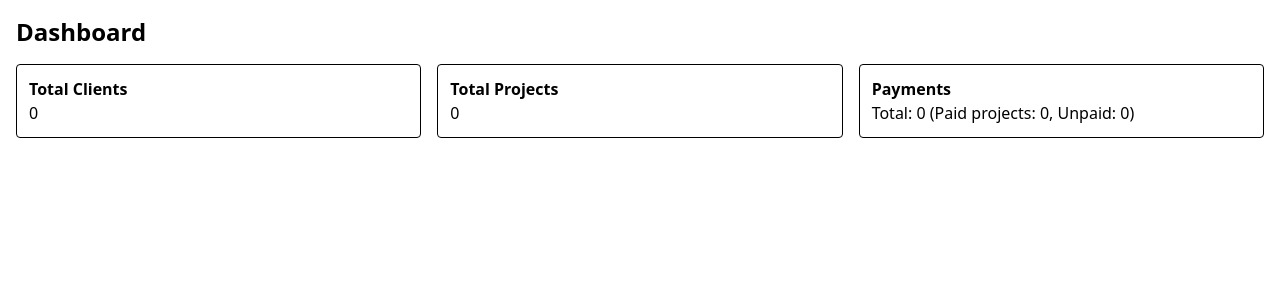
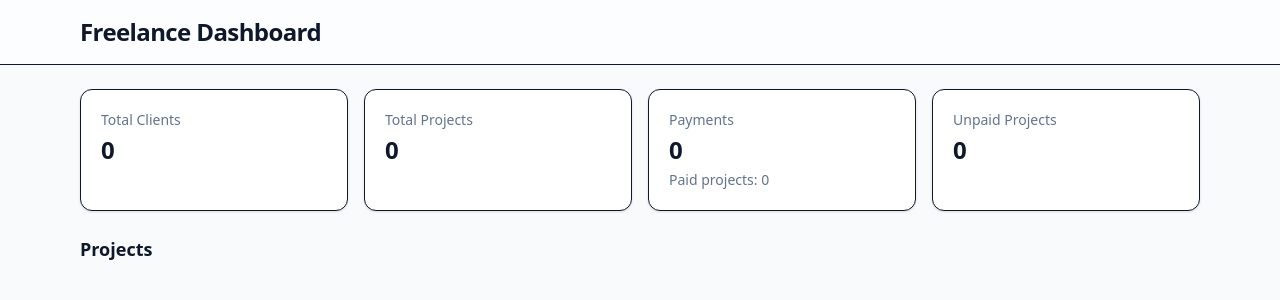
Before and after one commit to Boldecca/Dashboard-freelance, a React (Vite) app: page / in a window 1280 px wide. Shown: the top 300 px of the page. Built offline with nearby package versions, Linux system fonts and the light colour scheme.

Commit message:
update made new design for the project outlook

```diff
--- a/src/App.tsx
+++ b/src/App.tsx
@@ -20,15 +20,24 @@
   };
 
   return (
-    <div className="App p-4">
-      <h1 className="text-2xl font-bold mb-4">Dashboard</h1>
+    <div className="min-h-screen bg-slate-50 text-slate-900">
+      <header className="border-b bg-white/70 backdrop-blur supports-[backdrop-filter]:bg-white/60">
+        <div className="max-w-6xl mx-auto px-4 py-4">
+          <h1 className="text-2xl font-semibold tracking-tight">Freelance Dashboard</h1>
+        </div>
+      </header>
+      <main className="max-w-6xl mx-auto px-4 py-6 space-y-6">
         <DashboardStats projects={state.projects} clients={state.clients} payments={state.payments} />
+        <section>
+          <h2 className="text-lg font-semibold mb-3">Projects</h2>
           <ProjectList
             projects={state.projects}
             clients={state.clients}
             onMarkPaid={onMarkPaid}
             onChangeStatus={onChangeStatus}
           />
+        </section>
+      </main>
     </div>
   );
 }
--- a/src/components/ClientCard.tsx
+++ b/src/components/ClientCard.tsx
@@ -8,11 +8,13 @@
 
 export const ClientCard: React.FC<Props> = ({ client }) => {
   return (
-    <div className="p-3 border rounded">
-      <h3 className="font-semibold">{client.name}</h3>
-      <p>{client.country}</p>
-      <p>{client.email ?? <em>No email provided</em>}</p>
-      <small className="text-sm text-gray-500">ID: {client.id}</small>
+    <div className="p-4 bg-white border rounded-xl shadow-sm">
+      <h3 className="font-semibold tracking-tight">{client.name}</h3>
+      <div className="mt-1 text-sm text-slate-600">
+        <p>{client.country ?? <span className="italic text-slate-400">No country</span>}</p>
+        <p>{client.email ?? <em className="text-slate-400">No email provided</em>}</p>
+      </div>
+      <div className="mt-2 text-xs text-slate-400">ID: {client.id}</div>
     </div>
   );
 };
--- a/src/components/DashboardStats.tsx
+++ b/src/components/DashboardStats.tsx
@@ -12,18 +12,23 @@
 export const DashboardStats: React.FC<Props> = ({ projects, clients, payments }) => {
   const { paid, unpaid } = countPaidUnpaid(projects);
   return (
-    <div className="grid grid-cols-3 gap-4">
-      <div className="p-3 border rounded">
-        <h5 className="font-semibold">Total Clients</h5>
-        <p>{clients.length}</p>
+    <div className="grid grid-cols-1 sm:grid-cols-2 lg:grid-cols-4 gap-4">
+      <div className="p-5 bg-white border rounded-xl shadow-sm">
+        <h5 className="text-sm font-medium text-slate-500">Total Clients</h5>
+        <p className="mt-1 text-2xl font-semibold">{clients.length}</p>
       </div>
-      <div className="p-3 border rounded">
-        <h5 className="font-semibold">Total Projects</h5>
-        <p>{projects.length}</p>
+      <div className="p-5 bg-white border rounded-xl shadow-sm">
+        <h5 className="text-sm font-medium text-slate-500">Total Projects</h5>
+        <p className="mt-1 text-2xl font-semibold">{projects.length}</p>
       </div>
-      <div className="p-3 border rounded">
-        <h5 className="font-semibold">Payments</h5>
-        <p>Total: {payments.length} (Paid projects: {paid}, Unpaid: {unpaid})</p>
+      <div className="p-5 bg-white border rounded-xl shadow-sm">
+        <h5 className="text-sm font-medium text-slate-500">Payments</h5>
+        <p className="mt-1 text-2xl font-semibold">{payments.length}</p>
+        <p className="mt-1 text-sm text-slate-500">Paid projects: {paid}</p>
+      </div>
+      <div className="p-5 bg-white border rounded-xl shadow-sm">
+        <h5 className="text-sm font-medium text-slate-500">Unpaid Projects</h5>
+        <p className="mt-1 text-2xl font-semibold">{unpaid}</p>
       </div>
     </div>
   );
--- a/src/components/ProjectList.tsx
+++ b/src/components/ProjectList.tsx
@@ -16,21 +16,27 @@
       {projects.map((p) => {
         const client = findClientById(clients, p.clientId);
         return (
-          <div key={p.id} className="p-3 border rounded flex justify-between items-center">
-            <div>
-              <h4 className="font-medium">{p.title}</h4>
-              <p className="text-sm">{client ? client.name : <em>Client not found</em>}</p>
-              <p className="text-sm">Budget: ${p.budget}</p>
-              <p className="text-sm">Status: <strong>{p.status}</strong></p>
-              <p className="text-sm">Payment: <strong>{p.paymentStatus}</strong></p>
+          <div key={p.id} className="p-4 bg-white border rounded-xl shadow-sm flex items-start justify-between gap-6">
+            <div className="space-y-1">
+              <h4 className="font-semibold tracking-tight">{p.title}</h4>
+              <p className="text-sm text-slate-600">{client ? client.name : <em>Client not found</em>}</p>
+              <div className="flex flex-wrap items-center gap-2 pt-1">
+                <span className="inline-flex items-center rounded-full bg-slate-100 px-2 py-0.5 text-xs font-medium text-slate-700">Budget ${p.budget}</span>
+                <span className={`inline-flex items-center rounded-full px-2 py-0.5 text-xs font-medium ${p.status === "completed" ? "bg-emerald-100 text-emerald-700" : p.status === "in-progress" ? "bg-amber-100 text-amber-700" : "bg-slate-100 text-slate-700"}`}>{p.status}</span>
+                <span className={`inline-flex items-center rounded-full px-2 py-0.5 text-xs font-medium ${p.paymentStatus === "paid" ? "bg-emerald-100 text-emerald-700" : "bg-rose-100 text-rose-700"}`}>{p.paymentStatus}</span>
+              </div>
             </div>
-            <div className="flex flex-col gap-2">
+            <div className="flex flex-col sm:flex-row sm:items-center gap-2 min-w-[220px]">
               {p.paymentStatus === "unpaid" && (
-                <button className="px-3 py-1 rounded bg-green-500 text-white" onClick={() => onMarkPaid(p.id)}>
+                <button
+                  className="px-3 py-2 rounded-md bg-emerald-600 text-white text-sm font-medium hover:bg-emerald-700 transition-colors"
+                  onClick={() => onMarkPaid(p.id)}
+                >
                   Mark Paid
                 </button>
               )}
               <select
+                className="px-3 py-2 rounded-md border bg-white text-sm"
                 value={p.status}
                 onChange={(e) => onChangeStatus(p.id, e.target.value as Project["status"])}
               >
```
Lines whose indentation alone changed are shown as unchanged.
